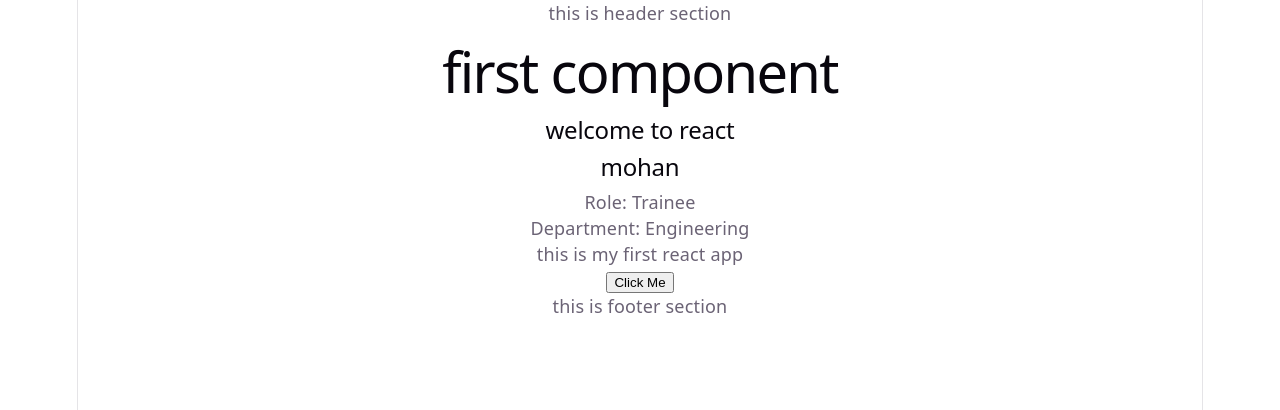
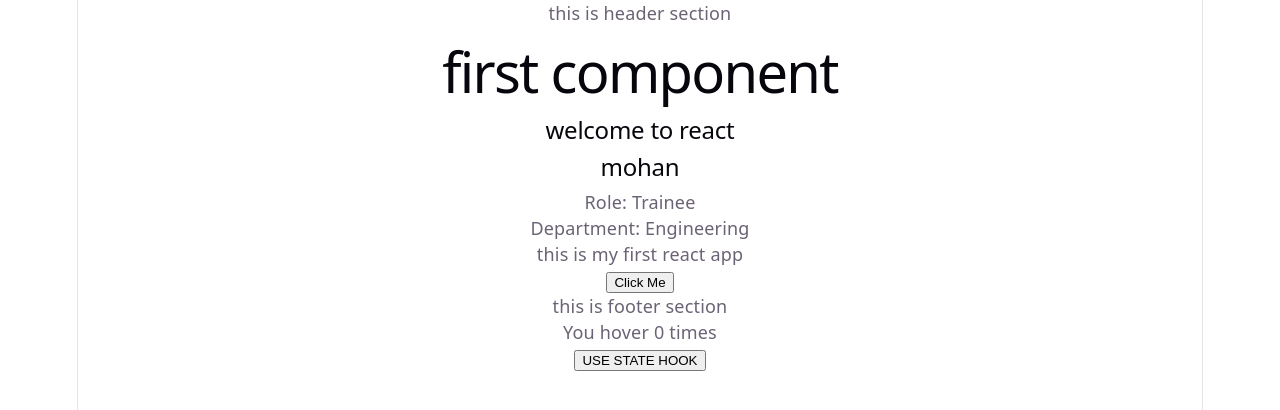
Before and after one commit to mohanpennabadi/React-learnings, a React (Vite) app in the folder my-first-app/: page / in a window 1280 px wide. Shown: the top 410 px of the page. Built offline with nearby package versions, Linux system fonts and the light colour scheme.

Commit message:
creating a counter using usestate

```diff
--- a/my-first-app/src/App.jsx
+++ b/my-first-app/src/App.jsx
@@ -5,6 +5,7 @@
 import './App.css'
 import UserProfile from './Userprofile.jsx'
 import Events from './Events.jsx'
+import Counter from './Usestate.jsx';
 function App() {
   const [count, setCount] = useState(0)
 
@@ -17,6 +18,7 @@
     <p>this is my first react app</p>
     <Events/>
     <Footer/>
+    <Counter/>
     </>
   )
 }
--- /dev/null
+++ b/my-first-app/src/Usestate.jsx
@@ -0,0 +1,16 @@
+import {useState} from 'react';
+function Counter() {
+    const [count,setCount]=useState(0);
+    function handleClick(){
+        setCount(count + 1);
+    }
+    return (
+        <div>
+            <p>You hover {count} times</p>
+            <button onMouseOver={handleClick}>
+               USE STATE HOOK
+            </button>
+        </div>
+    );
+}
+export default Counter;
```
